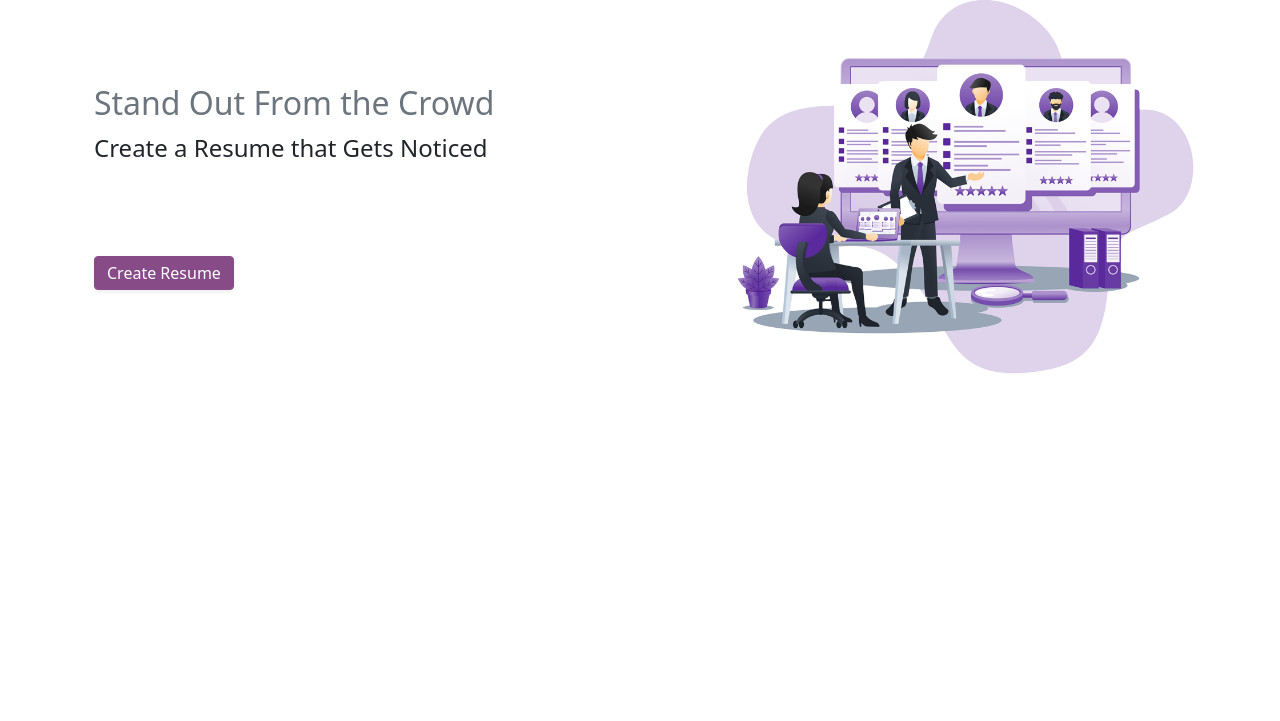
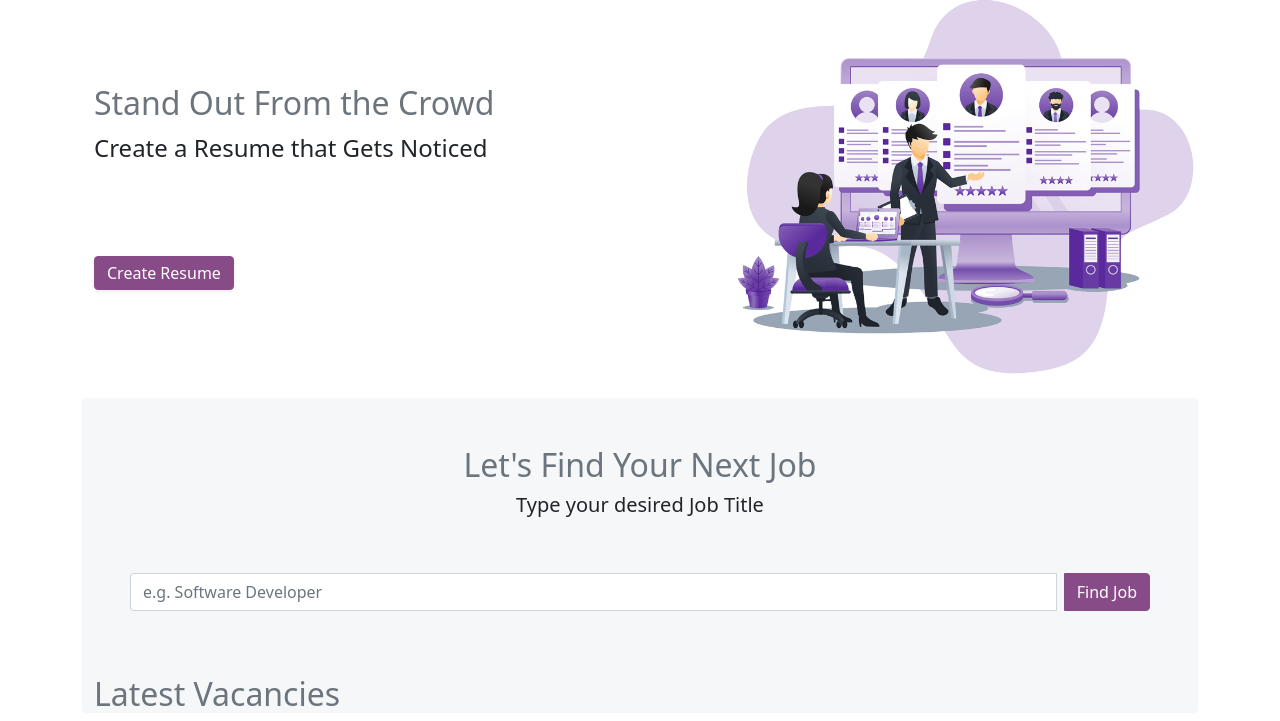
Before and after one commit to pavlo-myskov/get-job, a Django app: page / in a window 1280 px wide. Shown: the part 83-804 px from the top of the page. Before the commit the page ends 456 px from the top, so only its background shows below. Run offline with Django 3.2, Linux system fonts and the light colour scheme; style sheets or scripts are compiled from the project's sources; parts of the project's set-up code (start-up, migrations or seed data) failed here and were passed over; some libraries are stand-ins or nearby versions.

Commit message:
Add search section #2

```diff
--- a/templates/jobseeker/home.html
+++ b/templates/jobseeker/home.html
@@ -77,5 +77,23 @@
       <img class="img-fluid" src="{% static 'images/jobseeker_hero.png' %}" alt="vector image: recruiters review resumes">
     </div>
   </section>
+
+  <div class="bg-light rounded">
+    <section class="py-5">
+      <div class="text-center">
+        <h2 class="text-muted">Let's Find Your Next Job</h2>
+        <h5 class="lead">Type your desired Job Title</h4>
+      </div>
+      <div class="container px-md-5 pt-5 pb-3 mx-auto">
+        <form class="input-group">
+          <input class="form-control purple-input me-2" type="search" placeholder="e.g. Software Developer" aria-label="search job">
+          <button class="btn btn-royalpurple" type="submit">Find Job</button>
+        </form>
+      </div>
+    </section>
+    <section class="container">
+      <h2 class="text-muted">Latest Vacancies</h2>
+    </section>
+  </div>
 </main>
 {% endblock content %}
```
